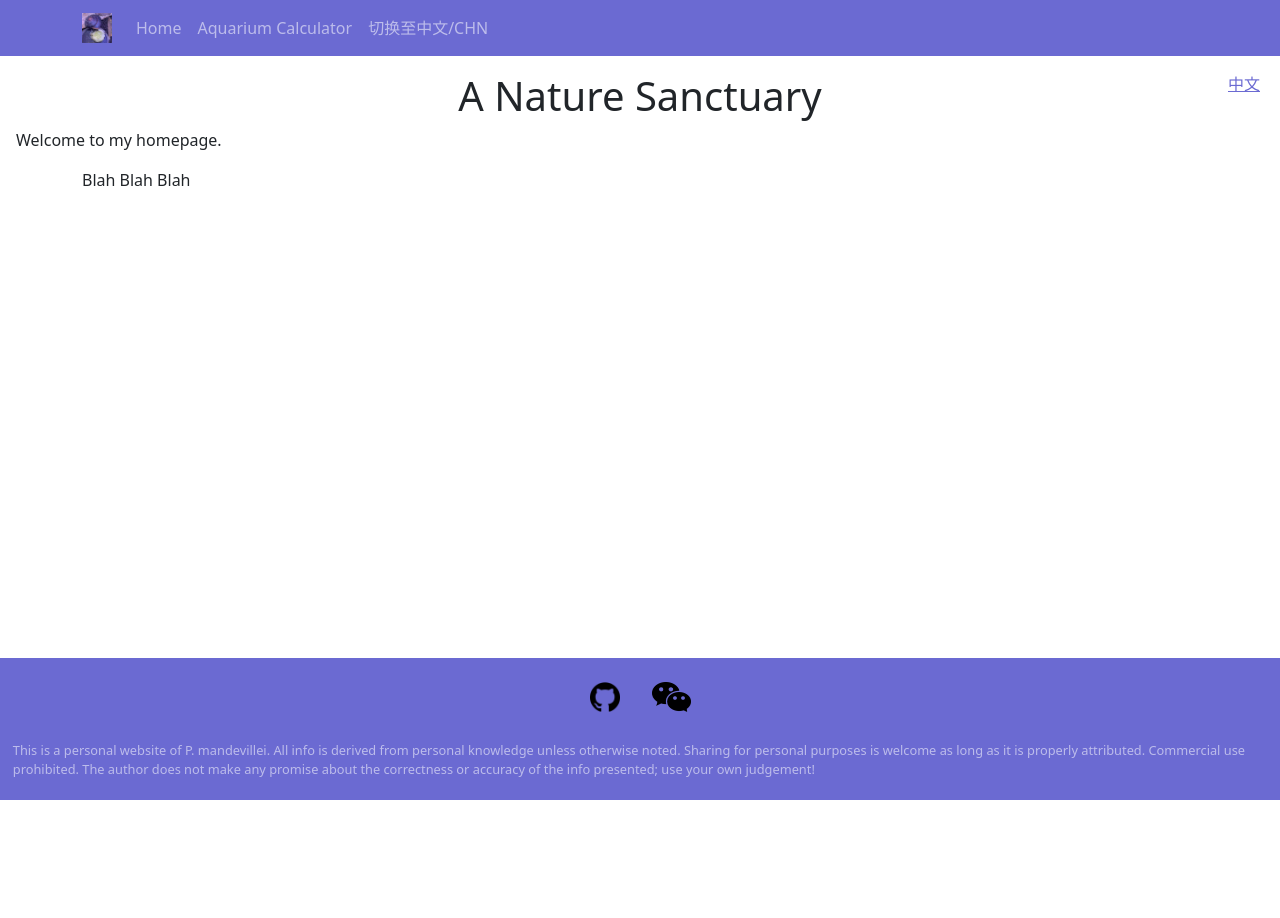
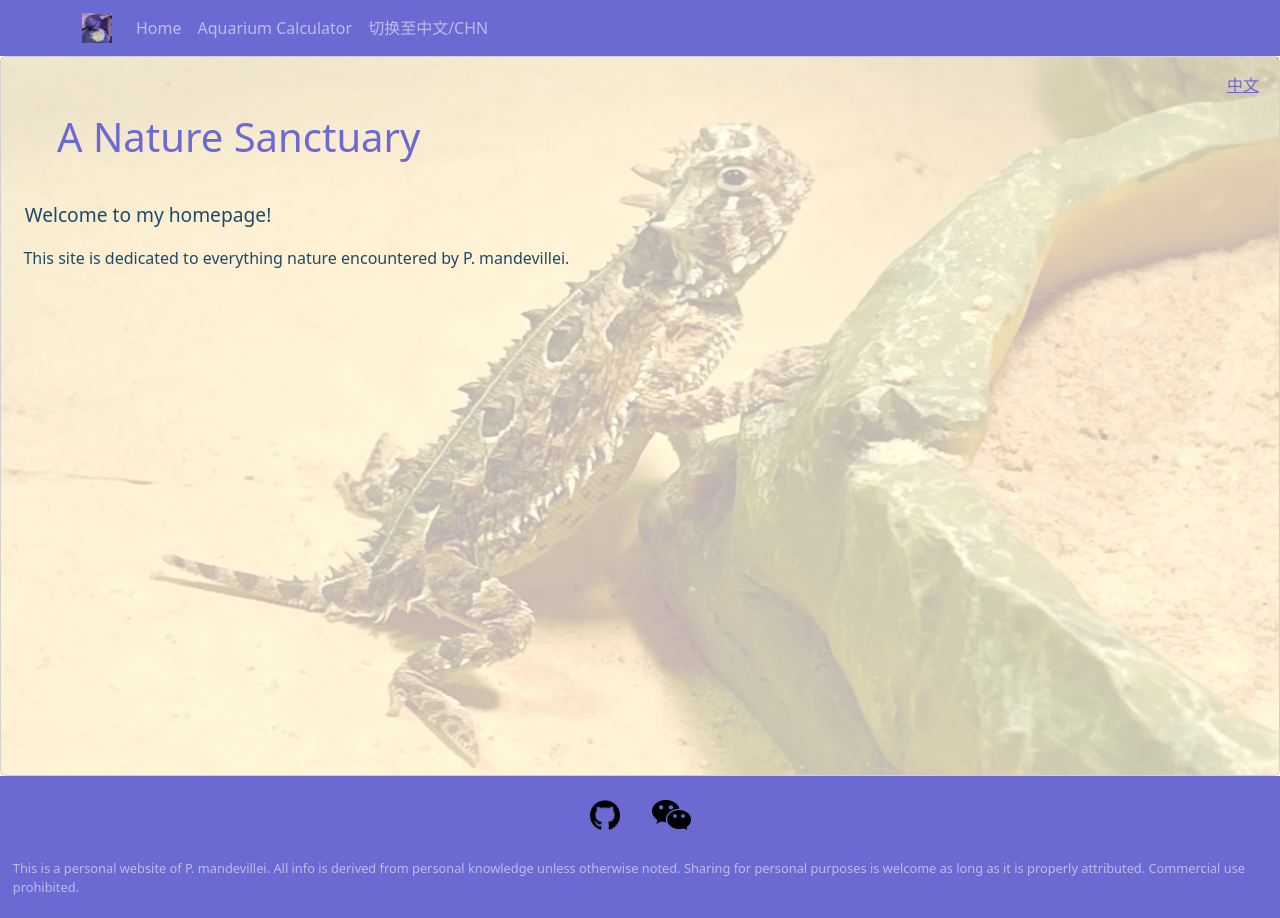
Before and after one commit to P-mandevillei/A_Nature_Sanctuary, a React (Vite) app in the folder deployment/: page /#/en in a window 1280 px wide. Before the commit the page ends 800 px from the top, so only its background shows below. Built offline with nearby package versions, Linux system fonts and the light colour scheme.

Commit message:
updated homepage

```diff
--- a/deployment/src/components/AquariumCalculator/WaterChangeCalculator/CalculatorBlock.jsx
+++ b/deployment/src/components/AquariumCalculator/WaterChangeCalculator/CalculatorBlock.jsx
@@ -108,8 +108,17 @@ export default function CalculatorBlock(props) {
     }
 
     const [showMsg, setShowMsg] = useState(false);
+    const backdropRef = useRef();
+    useEffect(()=>{
+        if (showMsg) {
+            backdropRef.current.style.display = 'block';
+        } else {
+            backdropRef.current.style.display = 'none';
+        }
+    }, [showMsg]);
 
-    return <Card className="pad">
+    return <Card className="pad" style={{position: 'relative'}}>
+        <div className="backdrop" ref={backdropRef}></div>
         <span
             style={{position: 'absolute', top: '1%', right: '2%'}}
             className="tertiaryColor tertiaryColorHover selectableHover"
--- a/deployment/src/components/AquariumCalculator/WaterChangeCalculator/WaterChangeCalculator.jsx
+++ b/deployment/src/components/AquariumCalculator/WaterChangeCalculator/WaterChangeCalculator.jsx
@@ -27,7 +27,7 @@ export default function() {
     return <Container>
         <Row>
             <Col sm={12} md={6} lg={4} xl={3} className="pad">
-                <p className="primaryColor bold enlarge center">{t('title')}</p>
+                <p className="primaryColor bold enlarge center">{t('title')} <sup>*</sup> </p>
                 <p>{t('des1')} "<span className="secondaryColor bold">+</span>" {t('des2')}</p>
                 <p><span className="secondaryColor bold">{t('des3')}</span> {t('des4')} <span className="secondaryColor bold">{t('des5')}</span> {t('des6')}</p>
                 <p>{t('des7')} <span className="secondaryColor bold">{t('des8')}</span> {t('des9')}</p>
@@ -55,6 +55,9 @@ export default function() {
                 <p className="secondaryColor bold">
                     {rocLevel} ({t('unit1', {'number': rocUnit})}) = {rocConverted} ({t('unit2')})
                 </p>
+                <p className="shrink grey">
+                    <sup>*</sup> {t('reference')} <a href='https://mp.weixin.qq.com/s/1Hr0FKTt7gGaDrpPCIKldw' target="_blank"> {t('refTitle')} </a>
+                </p>
 
             </Col>
             <Col sm={12} md={6} lg={8} xl={9}>
--- a/deployment/src/components/Home.jsx
+++ b/deployment/src/components/Home.jsx
@@ -17,6 +17,16 @@ export default function Home(props) {
     }
 
     return <div>
+        <Card style={{position: 'relative', height: '90vh'}}>
+            <img
+                className="backgroundImgFlex"
+                src="/texas_horned_lizard.webp"
+                alt="An image of my Texas horned lizard"
+            />
+            <div className="frontTextWrapper pad">
+                <h1 className="primaryColor margin">
+                    {t('title')}
+                </h1>
                 <div
                     style={{position: 'absolute', right: 20}}
                     className="selectable primaryColor primaryColorHover"
@@ -26,17 +36,16 @@ export default function Home(props) {
                         lang === 'en'? '中文': 'English'
                     }
                 </div>
-        <h1 className="center"> {t('title')} </h1>
 
-        <p>Welcome to my homepage.</p>
-        <Container>
-            <Row>
+                <p className="secondaryColor enlarge padLeft">{t('des1')}</p>
+                <p className="secondaryColor padLeft">{t('des2')} </p>
 
-                <Col xs={8} sm={9} md={10} lg={11}>
-                    <p>Blah Blah Blah</p>
-                </Col>
-            </Row>
-        </Container>
+                <div>
+
+                </div>
+            </div>
+
+        </Card>
 
     </div>
 }
--- a/deployment/src/components/SiteLayout.jsx
+++ b/deployment/src/components/SiteLayout.jsx
@@ -1,4 +1,4 @@
-import { useEffect, useId, useState } from "react";
+import { useEffect, useId, useRef, useState } from "react";
 import { Nav, Navbar, Container, Form, Card, ToastContainer, Toast,  } from "react-bootstrap";
 import { Link, Navigate, Outlet, useNavigate, useParams } from "react-router";
 import { useTranslation } from 'react-i18next';
@@ -33,8 +33,18 @@ export default function SiteLayout(props) {
     }
 
     const [showQR, setShowQR] = useState(false);
+    const backdropRef = useRef();
+    useEffect(()=>{
+        if (showQR) {
+            backdropRef.current.style.display = 'block';
+        } else {
+            backdropRef.current.style.display = 'none';
+        }
+    }, [showQR]);
 
     return <div style={{display: 'flex', flexDirection: 'column', minHeight: '100vh'}}>
+        <div className="backdropWhole" ref={backdropRef}></div>
+
         <Navbar bg="dark" data-bs-theme="dark" sticky="top" expand="lg" className="bg-body-tertiary primaryColorBg">
         <Container>
             <Navbar.Brand as={Link} to='/'>
@@ -59,7 +69,7 @@ export default function SiteLayout(props) {
         </Container>
         </Navbar>
 
-        <div className="margin" style={{flex: 1}} >
+        <div style={{flex: 1}} >
             <Outlet />
         </div>
         <ToastContainer className="p-3" position="middle-center" style={{position: 'fixed'}}>
@@ -74,7 +84,7 @@ export default function SiteLayout(props) {
                         className="selectable margin"
                         src="/wechatQR.jpg"
                         alt="An QR code for the official account of A Nature Sanctuary on WeChat"
-                        onClick={()=>{window.open("https://web.wechat.com/", "_blank")}}
+                        onClick={()=>{window.open("https://www.wechat.com/", "_blank")}}
                         style={{
                             aspectRatio: '1/1'
                         }}
--- a/deployment/src/index.css
+++ b/deployment/src/index.css
@@ -135,3 +135,69 @@ a:hover {
 a::after {
     color: rgb(29, 74, 103);
 }
+
+.grey {
+    color: grey;
+}
+
+.backdropWhole {
+    background-color: rgba(0,0,0,0.5);
+    display: none;
+    position: fixed;
+    top: 0;
+    left: 0;
+    height: 100%;
+    width: 100%;
+    z-index: 999;
+}
+
+.backdrop {
+    background-color: rgba(0,0,0,0.5);
+    position: absolute;
+    top: 0;
+    left: 0;
+    display: none;
+    height: 100%;
+    width: 100%;
+    z-index: 999;
+}
+
+.flexColAndCenter {
+    display: flex;
+    flex-direction: column;
+    align-items: center;
+    justify-content: center;
+}
+
+.backgroundImg {
+  position: absolute;
+  z-index: 5;
+  display: block;
+  width: 100%;
+  height: 100%;
+  opacity: 0.4;
+}
+
+.backgroundImgFlex {
+  position: absolute;
+  z-index: 5;
+  display: block;
+  opacity: 0.3;
+  width: 100%;
+  height: 100%;
+  object-fit: cover;
+}
+
+.frontTextWrapper {
+  position: relative;
+  z-index: 999;
+  top: 0;
+  width: 100%;
+  height: 100%;
+  display: flex;
+  flex-direction: column;
+}
+
+.padLeft {
+    padding-left: 0.4em;
+}
--- a/deployment/src/locales/cn/home.json
+++ b/deployment/src/locales/cn/home.json
@@ -1,3 +1,5 @@
 {
-    "title": "A Nature Sanctuary"
+    "title": "A Nature Sanctuary",
+    "des1": "欢迎来到我的主页！",
+    "des2": "该网站用于分享 P. mandevillei 的自然趣闻。"
 }
--- a/deployment/src/locales/cn/siteLayout.json
+++ b/deployment/src/locales/cn/siteLayout.json
@@ -1,6 +1,6 @@
 {
     "home": "主页",
     "calculator": "水族计算器",
-    "disclaimer": "该网站为P. mandevillei的个人网站，除非特殊说明，其上所有信息均来源于作者的个人知识。个人转载请注明出处；禁止商用。作者不承诺该网站信息的正确或准确性，请自己做出判断！",
+    "disclaimer": "该网站为P. mandevillei的个人网站，除非特殊说明，其上所有信息均来源于作者的个人知识。个人转载请注明出处；禁止商用。",
     "scan": "扫码关注公众号"
 }
--- a/deployment/src/locales/cn/waterChangeCalculator.json
+++ b/deployment/src/locales/cn/waterChangeCalculator.json
@@ -46,6 +46,9 @@
     "deleteThis": "删除该格子",
     "sure": "你确定要把这个格子删掉吗？",
     "cancel": "取消",
-    "delete": "删除"
+    "delete": "删除",
+
+    "reference": "计算公式参考：",
+    "refTitle": "换水那些事儿"
 
 }
--- a/deployment/src/locales/en/home.json
+++ b/deployment/src/locales/en/home.json
@@ -1,3 +1,5 @@
 {
-    "title": "A Nature Sanctuary"
+    "title": "A Nature Sanctuary",
+    "des1": "Welcome to my homepage!",
+    "des2": "This site is dedicated to everything nature encountered by P. mandevillei."
 }
--- a/deployment/src/locales/en/siteLayout.json
+++ b/deployment/src/locales/en/siteLayout.json
@@ -1,6 +1,6 @@
 {
     "home": "Home",
     "calculator": "Aquarium Calculator",
-    "disclaimer": "This is a personal website of P. mandevillei. All info is derived from personal knowledge unless otherwise noted. Sharing for personal purposes is welcome as long as it is properly attributed. Commercial use prohibited. The author does not make any promise about the correctness or accuracy of the info presented; use your own judgement!",
+    "disclaimer": "This is a personal website of P. mandevillei. All info is derived from personal knowledge unless otherwise noted. Sharing for personal purposes is welcome as long as it is properly attributed. Commercial use prohibited.",
     "scan": "Scan to follow A Nature Sanctuary on WeChat"
 }
--- a/deployment/src/locales/en/waterChangeCalculator.json
+++ b/deployment/src/locales/en/waterChangeCalculator.json
@@ -46,6 +46,9 @@
     "deleteThis": "Delete This Block",
     "sure": "Are you sure you want to delete this block?",
     "cancel": "Cancel",
-    "delete": "Delete"
+    "delete": "Delete",
+
+    "reference": "Calculation referenced from: ",
+    "refTitle": "Water Change Trivia"
 
 }
```
Also changed, not shown: deployment/public/texas_horned_lizard.jpeg (added), deployment/public/texas_horned_lizard.webp (added), 8 other files (tests, documents, lock files or other folders). Lines whose indentation alone changed are shown as unchanged.
